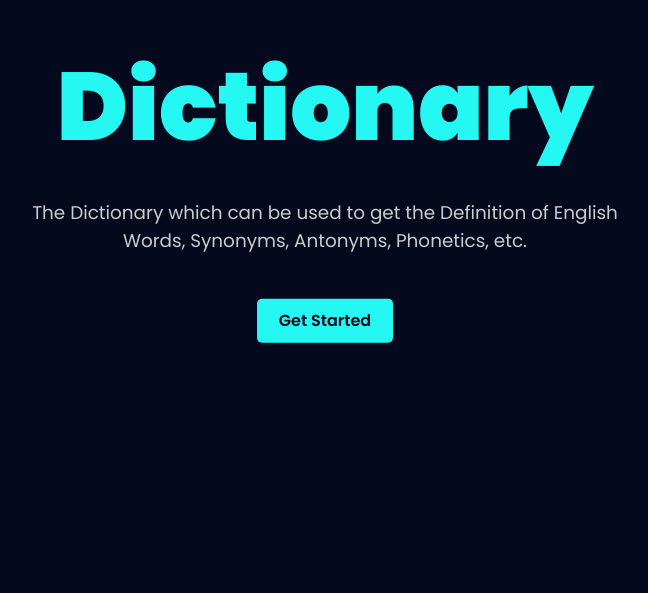
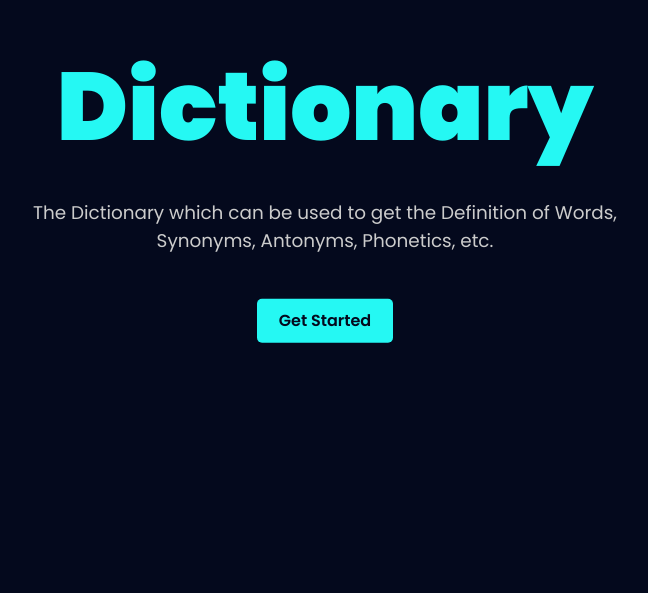
Before and after one commit to Riettsruff/dictionary, a plain HTML site: page index.html in a window 1280 px wide. Shown: the part 204-797 px from the top of the page, without its empty margins (315-963 px from the left). Drawn offline with nearby package versions, Linux system fonts and the light colour scheme.

Commit message:
Update Description

```diff
--- a/index.html
+++ b/index.html
@@ -14,7 +14,7 @@
   <div id="header">
     <div class="top-box-wrapper">
       <h1 class="main-title-content">Dictionary</h1>
-      <p class="main-description-content">The Dictionary which can be used to get the Definition of English Words, Synonyms, Antonyms, Phonetics, etc.</p>
+      <p class="main-description-content">The Dictionary which can be used to get the Definition of Words, Synonyms, Antonyms, Phonetics, etc.</p>
       <div class="get-started-button">
         <span class="get-started-button-text">Get Started</span>
       </div>
```
